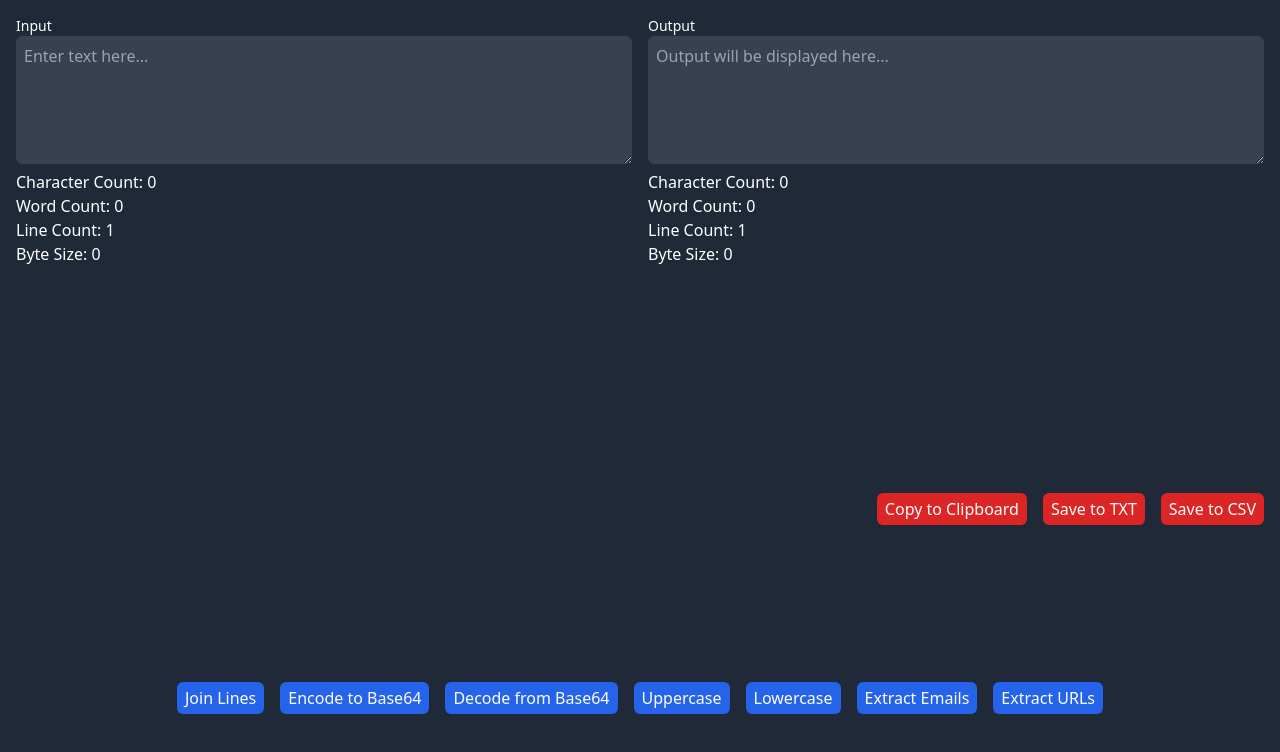
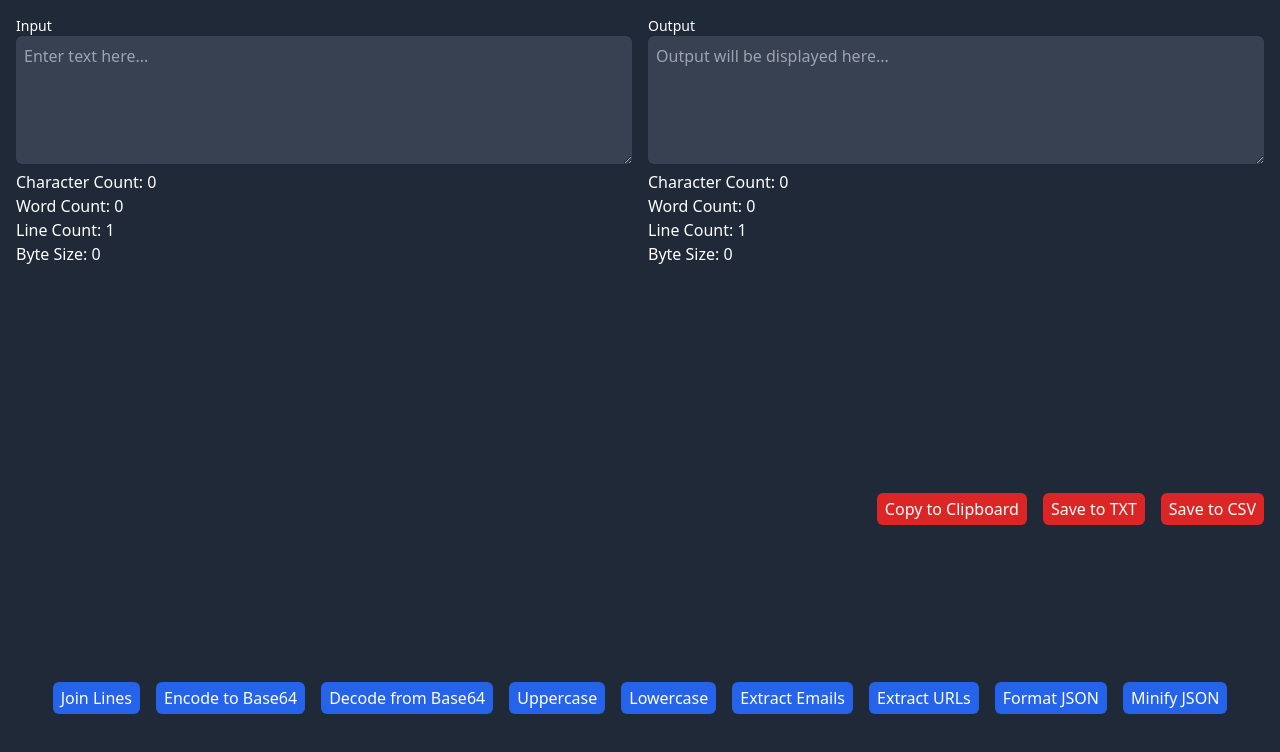
Before and after one commit to DAVEALLCAPS/text-tools, a React (Create React App) app: page / in a window 1280 px wide. Shown: the top 752 px of the page. Built offline with nearby package versions, Linux system fonts and the light colour scheme.

Commit message:
feat: Add Json Formatter + Minifier

```diff
--- a/src/App.js
+++ b/src/App.js
@@ -13,6 +13,8 @@ import ExtractEmails from "./components/TextOptions/ExtractEmails";
 import ExtractURLs from "./components/TextOptions/ExtractURLs";
 import SaveToTXT from "./components/SaveToTXT";
 import SaveToCSV from "./components/SaveToCSV";
+import JsonFormatter from "./components/TextOptions/JsonFormatter";
+import JsonMinifier from "./components/TextOptions/JsonMinifier";
 
 function App() {
   const [inputText, setInputText] = useState("");
@@ -48,6 +50,8 @@ function App() {
           <Lowercase inputText={inputText} applyOption={setOutputText} />
           <ExtractEmails inputText={inputText} applyOption={setOutputText} />
           <ExtractURLs inputText={inputText} applyOption={setOutputText} />
+          <JsonFormatter inputText={inputText} applyOption={setOutputText} />
+          <JsonMinifier inputText={inputText} applyOption={setOutputText} />
         </div>
       </div>
     </TooltipProvider>
--- /dev/null
+++ b/src/components/TextOptions/JsonFormatter.js
@@ -0,0 +1,23 @@
+import React from 'react';
+import TooltipButton from '../TooltipButton';
+
+function JsonFormatter({ inputText, applyOption }) {
+  const handleJsonFormat = () => {
+    try {
+      const parsed = JSON.parse(inputText);
+      const formatted = JSON.stringify(parsed, null, 2);
+      applyOption(formatted);
+    } catch (error) {
+      console.error("Invalid JSON");
+      alert("Please provide a valid JSON string");
+    }
+  };
+
+  return (
+    <TooltipButton onClick={handleJsonFormat} tooltipContent="Click to format JSON string">
+      Format JSON
+    </TooltipButton>
+  );
+}
+
+export default JsonFormatter;
--- /dev/null
+++ b/src/components/TextOptions/JsonMinifier.js
@@ -0,0 +1,23 @@
+import React from 'react';
+import TooltipButton from '../TooltipButton';
+
+function JsonMinifier({ inputText, applyOption }) {
+  const handleJsonMinify = () => {
+    try {
+      const parsed = JSON.parse(inputText);
+      const minified = JSON.stringify(parsed);
+      applyOption(minified);
+    } catch (error) {
+      console.error("Invalid JSON");
+      alert("Please provide a valid JSON string");
+    }
+  };
+
+  return (
+    <TooltipButton onClick={handleJsonMinify} tooltipContent="Click to minify JSON string">
+      Minify JSON
+    </TooltipButton>
+  );
+}
+
+export default JsonMinifier;
```
